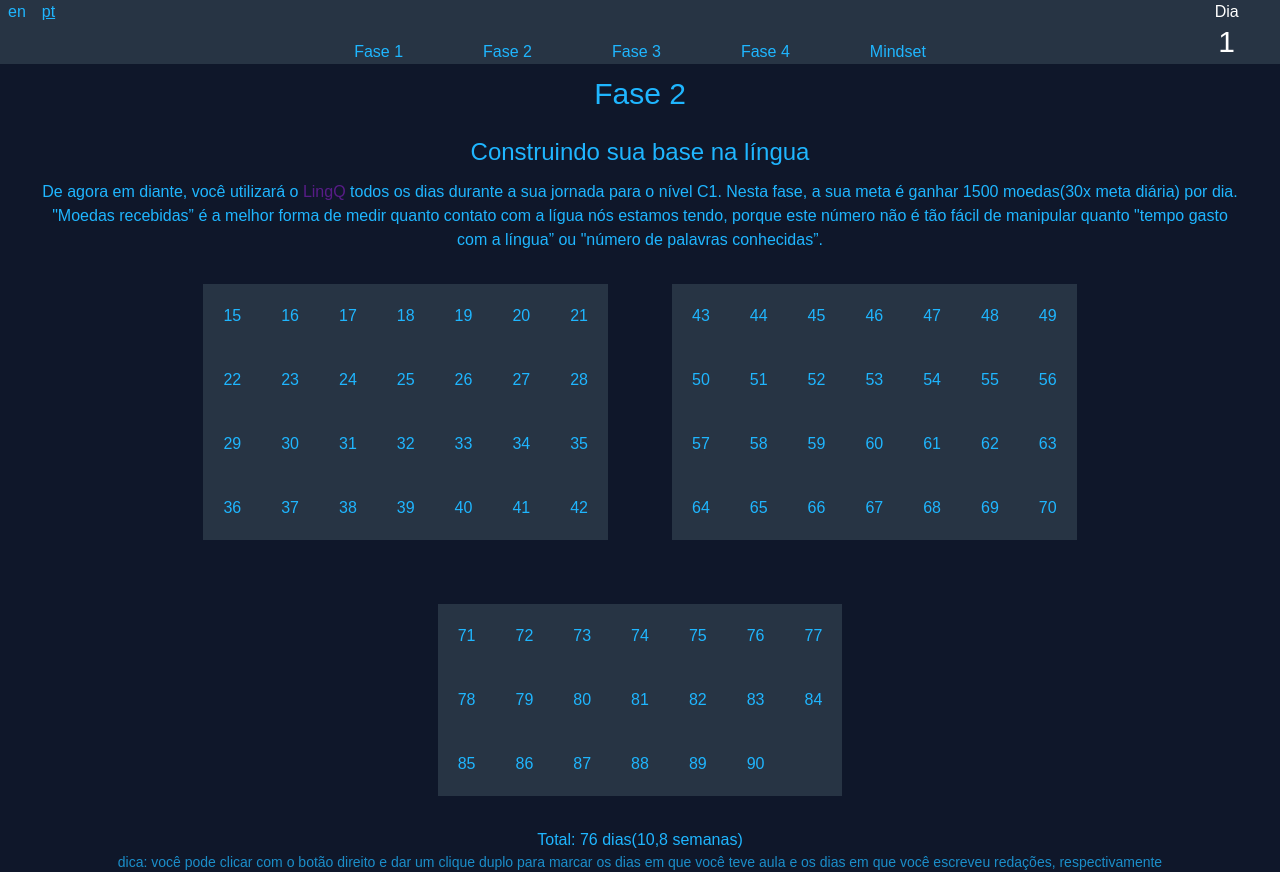
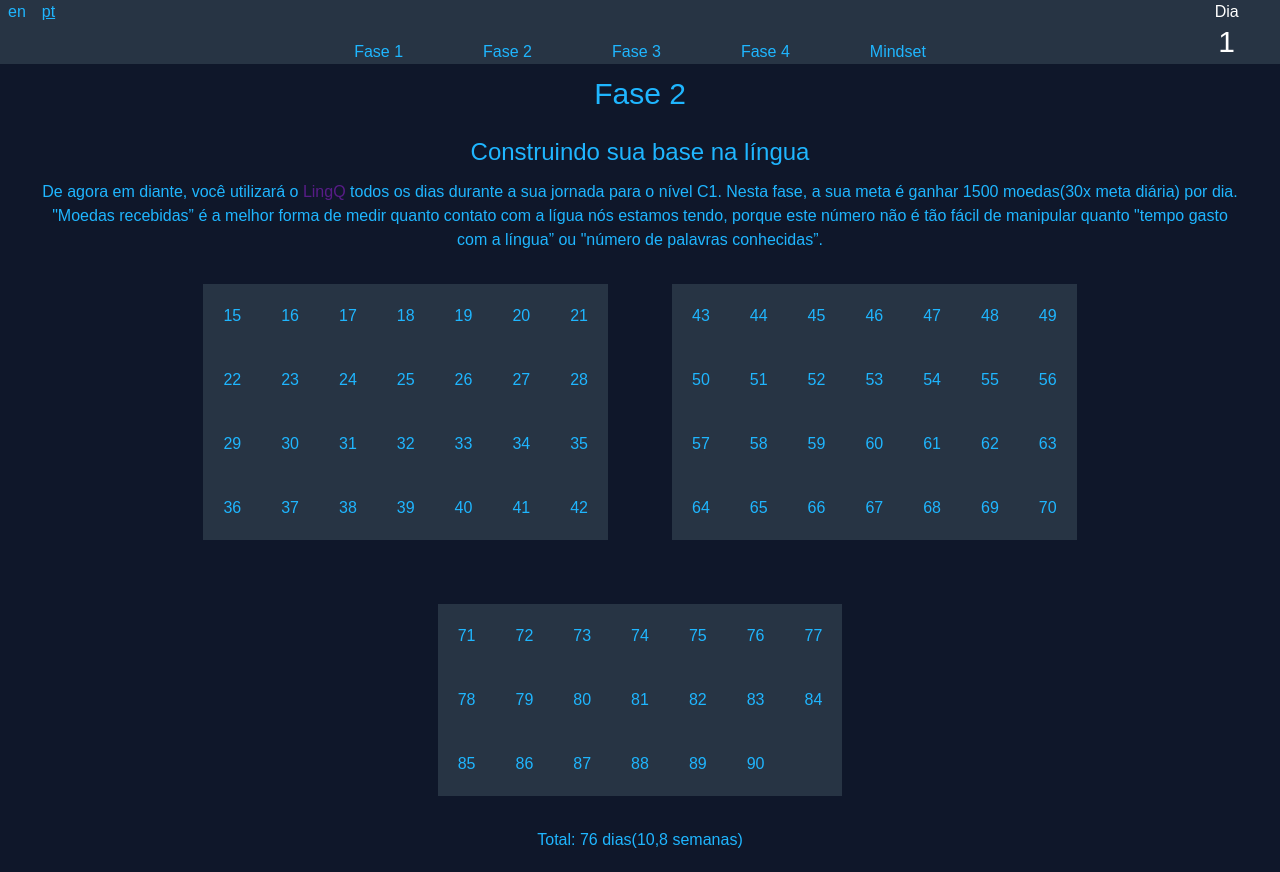
Before and after one commit to henriquerubido1/my-method, a React (Vite) app: page /pt/phase2 in a window 1280 px wide. Built offline with nearby package versions, Linux system fonts and the light colour scheme.

Commit message:
mouse functions hidden, since it does not work properly yet

```diff
--- a/src/pages/Phase1.jsx
+++ b/src/pages/Phase1.jsx
@@ -69,7 +69,7 @@ function Phase1() {
 				</table>
 			</div>
 			<h5 className="text-center">Total: 14 days(2 weeks)</h5>
-			<p className="text-center opacity-75 text-sm">tip: you can click with the right button and double click to mark class days and days of writing, respectively</p>
+			{/* <p className="text-center opacity-75 text-sm">tip: you can click with the right button and double click to mark class days and days of writing, respectively</p> */}
 		</div>
 	);
 }
--- a/src/pages/Phase1pt.jsx
+++ b/src/pages/Phase1pt.jsx
@@ -67,7 +67,7 @@ function Phase1pt() {
 				</table>
 			</div>
 			<h5 className="text-center">Total: 14 dias(2 semanas)</h5>
-			<p className="text-center opacity-75 text-sm">dica: você pode clicar com o botão direito e dar um clique duplo para marcar os dias em que você teve aula e os dias em que você escreveu redações, respectivamente</p>
+			{/* <p className="text-center opacity-75 text-sm">dica: você pode clicar com o botão direito e dar um clique duplo para marcar os dias em que você teve aula e os dias em que você escreveu redações, respectivamente</p> */}
 		</div>
 	);
 }
--- a/src/pages/Phase2.jsx
+++ b/src/pages/Phase2.jsx
@@ -144,7 +144,7 @@ function Phase2() {
 				</table>
 			</div>
 			<h5 className="text-center">Total: 76 days(10,8 weeks)</h5>
-			<p className="text-center opacity-75 text-sm">tip: you can click with the right button and double click to mark class days and days of writing, respectively</p>
+			{/* <p className="text-center opacity-75 text-sm">tip: you can click with the right button and double click to mark class days and days of writing, respectively</p> */}
 		</div>
 	);
 }
--- a/src/pages/Phase2pt.jsx
+++ b/src/pages/Phase2pt.jsx
@@ -145,7 +145,7 @@ function Phase2pt() {
 				</table>
 			</div>
 			<h5 className="text-center">Total: 76 dias(10,8 semanas)</h5>
-			<p className="text-center opacity-75 text-sm">dica: você pode clicar com o botão direito e dar um clique duplo para marcar os dias em que você teve aula e os dias em que você escreveu redações, respectivamente</p>
+			{/* <p className="text-center opacity-75 text-sm">dica: você pode clicar com o botão direito e dar um clique duplo para marcar os dias em que você teve aula e os dias em que você escreveu redações, respectivamente</p> */}
 		</div>
 	);
 }
--- a/src/pages/Phase3.jsx
+++ b/src/pages/Phase3.jsx
@@ -167,7 +167,7 @@ function Phase3() {
 				</table>
 			</div>
 			<h5 className="text-center">Total: 90 days(12,5 weeks)</h5>
-			<p className="text-center opacity-75 text-sm">tip: you can click with the right button and double click to mark class days and days of writing, respectively</p>
+			{/* <p className="text-center opacity-75 text-sm">tip: you can click with the right button and double click to mark class days and days of writing, respectively</p> */}
 		</div>
 	);
 }
--- a/src/pages/Phase3pt.jsx
+++ b/src/pages/Phase3pt.jsx
@@ -166,7 +166,7 @@ function Phase3pt() {
 				</table>
 			</div>
 			<h5 className="text-center">Total: 90 dias(12,5 semanas)</h5>
-			<p className="text-center opacity-75 text-sm">dica: você pode clicar com o botão direito e dar um clique duplo para marcar os dias em que você teve aula e os dias em que você escreveu redações, respectivamente</p>
+			{/* <p className="text-center opacity-75 text-sm">dica: você pode clicar com o botão direito e dar um clique duplo para marcar os dias em que você teve aula e os dias em que você escreveu redações, respectivamente</p> */}
 		</div>
 	);
 }
--- a/src/pages/Phase4.jsx
+++ b/src/pages/Phase4.jsx
@@ -285,7 +285,7 @@ function Phase4() {
 				</table>
 			</div>
 			<h5 className="text-center">Total: 185 days(26,4 weeks)</h5>
-			<p className="text-center opacity-75 text-sm">tip: you can click with the right button and double click to mark class days and days of writing, respectively</p>
+			{/* <p className="text-center opacity-75 text-sm">tip: you can click with the right button and double click to mark class days and days of writing, respectively</p> */}
 		</div>
 	);
 }
--- a/src/pages/Phase4pt.jsx
+++ b/src/pages/Phase4pt.jsx
@@ -281,7 +281,7 @@ function Phase4pt() {
 				</table>
 			</div>
 			<h5 className="text-center">Total: 185 dias(26,4 semanas)</h5>
-			<p className="text-center opacity-75 text-sm">dica: você pode clicar com o botão direito e dar um clique duplo para marcar os dias em que você teve aula e os dias em que você escreveu redações, respectivamente</p>
+			{/* <p className="text-center opacity-75 text-sm">dica: você pode clicar com o botão direito e dar um clique duplo para marcar os dias em que você teve aula e os dias em que você escreveu redações, respectivamente</p> */}
 		</div>
 	);
 }
```
